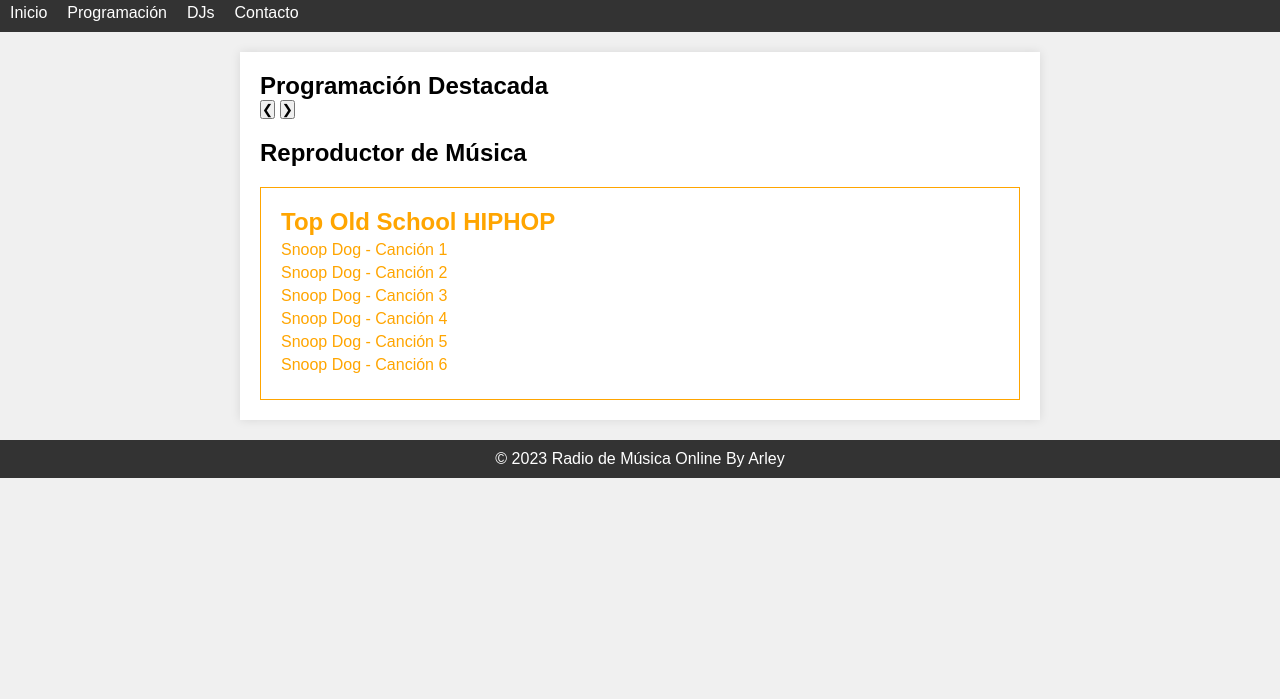
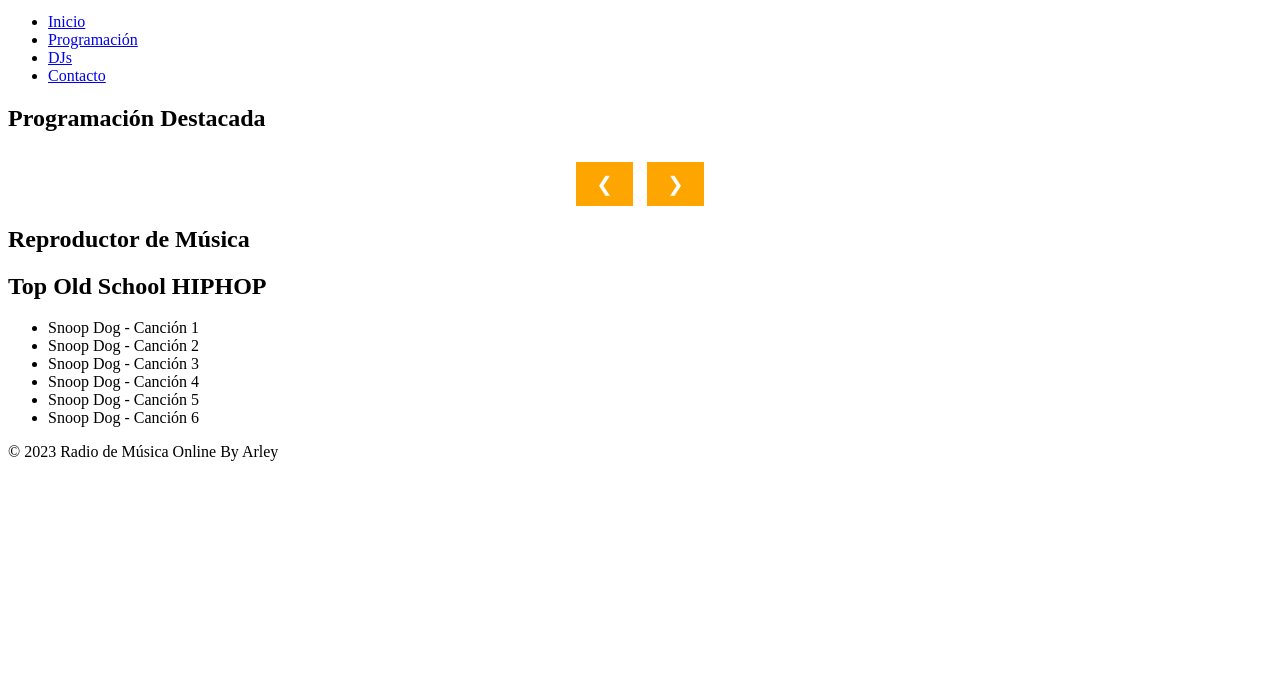
Before and after one commit to MFcDooM/ProyectoX, a plain HTML site: page index.html in a window 1280 px wide. Shown: the part 101-800 px from the top of the page. Drawn offline with Linux system fonts and the light colour scheme.

Commit message:
Update styles.css

```diff
--- a/styles.css
+++ b/styles.css
@@ -1,63 +1,14 @@
-/* Reset de estilos básicos */
-* {
-    margin: 0;
-    padding: 0;
-    box-sizing: border-box;
-}
+/* Resto de estilos... */
 
-/* Estilos generales */
-body {
-    font-family: Arial, sans-serif;
-    background-color: #f0f0f0;
-}
-
-header {
-    background-color: #FFA500; /* Color naranja */
-    color: #fff;
-    padding: 20px;
-    text-align: center;
-}
-
-.header-content {
-    max-width: 800px;
-    margin: 0 auto;
-}
-
-nav ul {
-    list-style-type: none;
-    background-color: #333;
+/* Estilos específicos para el carrusel */
+#carousel-container {
+    position: relative;
     overflow: hidden;
 }
 
-nav li {
-    float: left;
-    margin: 10px;
-}
-
-nav a {
-    text-decoration: none;
-    color: #fff;
-}
-
-main {
-    max-width: 800px;
-    margin: 20px auto;
-    padding: 20px;
-    background-color: #fff;
-    box-shadow: 0px 0px 10px rgba(0, 0, 0, 0.1);
-}
-
-footer {
-    text-align: center;
-    padding: 10px;
-    background-color: #333;
-    color: #fff;
-}
-
-/* Estilos específicos */
-.destacados {
-    margin-bottom: 20px;
-    overflow: hidden;
+#carousel {
+    display: flex;
+    transition: transform 0.5s;
 }
 
 .destacado {
@@ -67,56 +18,29 @@ footer {
     margin: 10px;
     flex-basis: calc(33.33% - 20px);
     box-sizing: border-box;
-    animation: destacadoAnimacion 5s ease-in-out infinite alternate;
+    transition: transform 0.5s;
+    min-height: 150px;
 }
 
-@keyframes destacadoAnimacion {
-    0% {
-        transform: scale(1);
-    }
-    100% {
-        transform: scale(1.05);
-    }
+#navigation {
+    text-align: center;
+    margin-top: 10px;
 }
 
-.destacado h2 {
-    font-size: 24px;
-    margin: 0;
-    color: #FFA500; /* Color naranja */
+#prevBtn,
+#nextBtn {
+    background-color: #FFA500; /* Botones naranja */
+    color: #fff;
+    border: none;
+    padding: 10px 20px;
+    margin: 0 5px;
+    cursor: pointer;
+    font-size: 20px;
 }
 
-#carousel {
-    display: flex;
-    justify-content: space-between;
-    flex-wrap: wrap;
+#prevBtn:hover,
+#nextBtn:hover {
+    background-color: #FF8C00; /* Cambio de color al pasar el mouse */
 }
 
-#updates {
-    list-style: none;
-    padding: 0;
-}
-
-#updates li {
-    margin: 5px 0;
-}
-
-.reproductor {
-    /* Estilos para el reproductor de música */
-}
-
-.top-canciones {
-    background-color: #fff; /* Fondo blanco */
-    border: 1px solid #FFA500; /* Borde naranja */
-    color: #FFA500; /* Texto naranja */
-    padding: 20px;
-    margin-top: 20px;
-}
-
-.top-canciones ul {
-    list-style: none;
-    padding: 0;
-}
-
-.top-canciones li {
-    margin: 5px 0;
-}
+/* Resto de estilos... */
```
